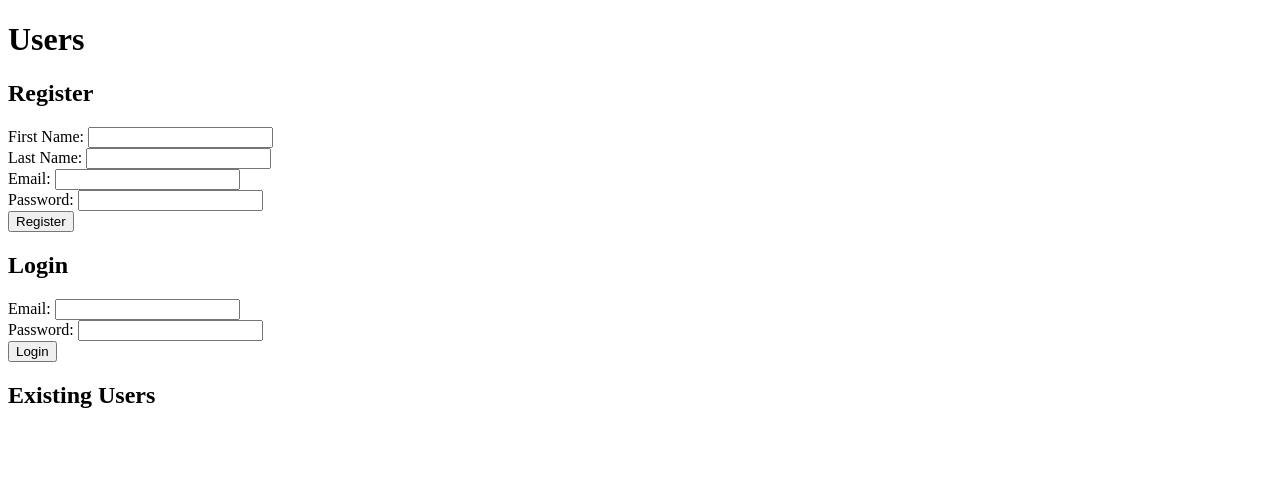
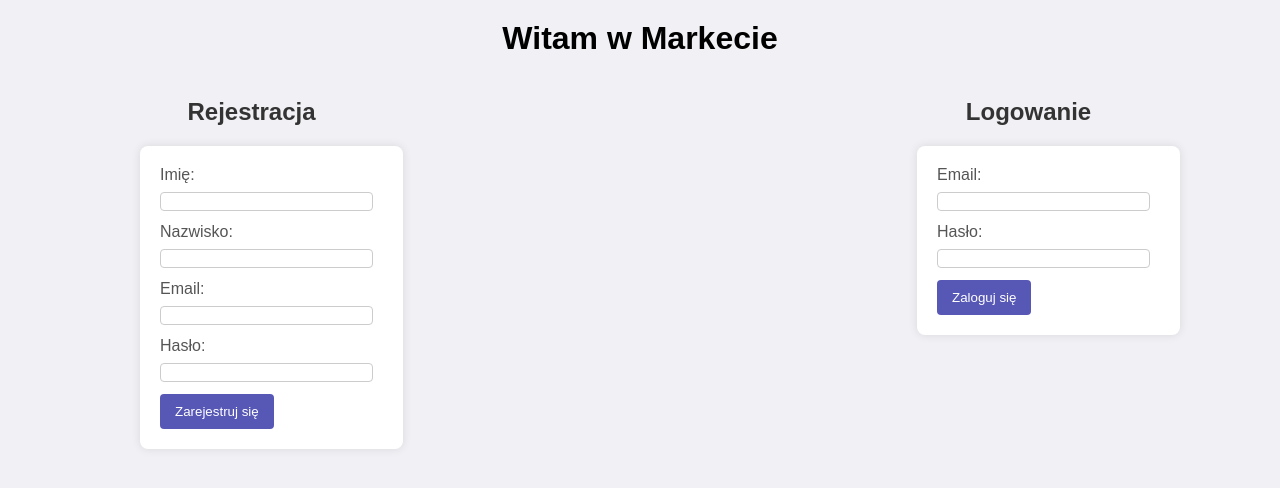
Before and after one commit to 6lavender66/LocalWebMarket, a Flask app: page / in a window 1280 px wide. Shown: the top 488 px of the page. Run offline with Flask 3, Linux system fonts and the light colour scheme; data that the repository does not hold is empty; some libraries are stand-ins or nearby versions.

Commit message:
Rozbudowa, dodanie stylu, naprawa błedów

```diff
--- a/app.py
+++ b/app.py
@@ -2,66 +2,206 @@ from flask import Flask, render_template, request, redirect, url_for, session
 from flask_pymongo import PyMongo
 import uuid
 from werkzeug.security import generate_password_hash, check_password_hash
+from datetime import datetime
 
 app = Flask(__name__)
-app.config["MONGO_URI"] = "mongodb://localhost:27017/LocalStockMarket"
-app.secret_key = 'supersecretkey'  # Sekret do sesji
+app.config["MONGO_URI"] = "mongodb+srv://Egzaminator:1234@cluster0.kxie8rk.mongodb.net/StockDB?retryWrites=true&w=majority"
+app.secret_key = 'supersecretkey'
 mongo = PyMongo(app)
+
+# sprawdzenie, czy połączenie z bazą danych zostało nawiązane
+if mongo.db is None:
+    print("Nie udało się nawiązać połączenia z MongoDB. Sprawdź URI połączenia.")
+else:
+    print("Połączenie z MongoDB nawiązane pomyślnie.")
 
 @app.route('/')
 def index():
-    users = mongo.db.users.find()
-    return render_template('index.html', users=users)
+    # wyświetla stronę główną z formularzami logowania i rejestracji
+    return render_template('index.html')
 
-@app.route('/add_user', methods=['POST'])
-def add_user():
+@app.route('/register', methods=['POST'])
+def register():
+    # pobiera dane z formularza rejestracyjnego
     first_name = request.form.get('first_name')
     last_name = request.form.get('last_name')
     email = request.form.get('email')
     password = request.form.get('password')
+
+    # sprawdza, czy wszystkie pola są wypełnione
     if first_name and last_name and email and password:
         user_id = str(uuid.uuid4())
-        hashed_password = generate_password_hash(password)  # Haszowanie hasła
+        hashed_password = generate_password_hash(password)
+
+        # dodaje nowego użytkownika do bazy danych
         mongo.db.users.insert_one({
             'id': user_id,
             'first_name': first_name,
             'last_name': last_name,
             'email': email,
-            'password': hashed_password  # Przechowywanie zahashowanego hasła
+            'password': hashed_password,
+            'funds': 10000.0,
+            'portfolio': []
         })
+
+    # przekierowuje na stronę główną po rejestracji
     return redirect(url_for('index'))
 
 @app.route('/login', methods=['POST'])
 def login():
+    # pobiera dane z formularza logowania
     email = request.form.get('email')
     password = request.form.get('password')
-    print(f"Login attempt with email: {email}, password: {password}")  # Printowanie danych logowania
+
+    # znajduje użytkownika w bazie danych na podstawie email
     user = mongo.db.users.find_one({'email': email})
-    if user:
-        print(f"Found user: {user}")  # Printowanie znalezionego użytkownika
-        if check_password_hash(user['password'], password):  # Porównywanie zahashowanego hasła
-            print("Password match")
-            session['user_id'] = user['id']
-            return redirect(url_for('your_account'))
-        else:
-            print("Password does not match")
-    else:
-        print("User not found")
+
+    # sprawdza poprawność hasła
+    if user and check_password_hash(user['password'], password):
+        session['user_id'] = user['id']
+        return redirect(url_for('account'))
+
+    # w przypadku błędu logowania, wyświetla komunikat błędu
+    return render_template('index.html', error="Złe hasło lub email")
+
+@app.route('/account')
+def account():
+    # sprawdza, czy użytkownik jest zalogowany
+    if 'user_id' in session:
+        user = mongo.db.users.find_one({'id': session['user_id']})
+        stocks = mongo.db.stocks.find()
+        return render_template('account.html', user=user, stocks=stocks)
+
+    # przekierowuje na stronę główną, jeśli użytkownik nie jest zalogowany
     return redirect(url_for('index'))
 
-@app.route('/your_account')
-def your_account():
+@app.route('/market')
+def market():
+    # sprawdza, czy użytkownik jest zalogowany
     if 'user_id' in session:
         user = mongo.db.users.find_one({'id': session['user_id']})
-        if user:
-            return render_template('your_account.html', user=user)
-        else:
-            return "User not found", 404
+        stocks = mongo.db.stocks.find()
+        return render_template('market.html', stocks=stocks, user=user)
+
+    # przekierowuje na stronę główną, jeśli użytkownik nie jest zalogowany
+    return redirect(url_for('index'))
+
+@app.route('/buy_stock', methods=['POST'])
+def buy_stock():
+    # sprawdza, czy użytkownik jest zalogowany
+    if 'user_id' in session:
+        stock_id = request.form.get('stock_id')
+        quantity = int(request.form.get('quantity'))
+
+        # znajduje akcje i użytkownika w bazie danych
+        stock = mongo.db.stocks.find_one({'id': stock_id})
+        user = mongo.db.users.find_one({'id': session['user_id']})
+
+        # oblicza łączną cenę zakupu
+        total_price = stock['price'] * quantity
+
+        # sprawdza, czy użytkownik ma wystarczające środki na zakup
+        if user['funds'] >= total_price:
+            # aktualizuje dane użytkownika i dodaje akcje do jego portfela
+            mongo.db.users.update_one(
+                {'id': session['user_id']},
+                {
+                    '$inc': {'funds': -total_price},
+                    '$push': {'portfolio': {'stock_id': stock_id, 'quantity': quantity}}
+                }
+            )
+
+            # rejestruje transakcję zakupu w bazie danych
+            mongo.db.transactions.insert_one({
+                'user_id': session['user_id'],
+                'stock_id': stock_id,
+                'quantity': quantity,
+                'price': stock['price'],
+                'type': 'buy',
+                'timestamp': datetime.utcnow()
+            })
+
+            # przekierowuje na stronę rynku
+            return redirect(url_for('market'))
+
+    # przekierowuje na stronę rynku, jeśli niepowodzenie
+    return redirect(url_for('market'))
+
+@app.route('/sell_stock', methods=['POST'])
+def sell_stock():
+    # sprawdza, czy użytkownik jest zalogowany
+    if 'user_id' in session:
+        stock_id = request.form.get('stock_id')
+        quantity = int(request.form.get('quantity'))
+
+        # znajduje użytkownika i sprawdza, czy posiada akcje w portfelu
+        user = mongo.db.users.find_one({'id': session['user_id']})
+        portfolio_item = next((item for item in user['portfolio'] if item['stock_id'] == stock_id), None)
+
+        # sprawdza, czy użytkownik ma wystarczającą ilość akcji do sprzedaży
+        if portfolio_item and portfolio_item['quantity'] >= quantity:
+            total_price = quantity * mongo.db.stocks.find_one({'id': stock_id})['price']
+
+            # aktualizuje dane użytkownika i usuwa akcje z jego portfela
+            mongo.db.users.update_one(
+                {'id': session['user_id']},
+                {
+                    '$inc': {'funds': total_price},
+                    '$pull': {'portfolio': {'stock_id': stock_id}},
+                }
+            )
+
+            # jeśli pozostało więcej akcji, dodaje je z powrotem do portfela
+            if portfolio_item['quantity'] > quantity:
+                mongo.db.users.update_one(
+                    {'id': session['user_id']},
+                    {
+                        '$push': {'portfolio': {'stock_id': stock_id, 'quantity': portfolio_item['quantity'] - quantity}}
+                    }
+                )
+
+            # rejestruje transakcję sprzedaży w bazie danych
+            mongo.db.transactions.insert_one({
+                'user_id': session['user_id'],
+                'stock_id': stock_id,
+                'quantity': quantity,
+                'price': mongo.db.stocks.find_one({'id': stock_id})['price'],
+                'type': 'sell',
+                'timestamp': datetime.utcnow()
+            })
+
+            # przekierowuje na stronę konta użytkownika
+            return redirect(url_for('account'))
+
+    # przekierowuje na stronę konta użytkownika, jeśli niepowodzenie
+    return redirect(url_for('account'))
+
+@app.route('/stock_info', methods=['GET'])
+def stock_info():
+    # sprawdza, czy użytkownik jest zalogowany
+    if 'user_id' in session:
+        user = mongo.db.users.find_one({'id': session['user_id']})
+        stock_id = request.args.get('stock_id')
+
+        # znajduje informacje o akcji w bazie danych
+        stock = mongo.db.stocks.find_one({'id': stock_id})
+
+        # jeśli akcja istnieje, renderuje stronę z informacjami
+        if stock:
+            return render_template('stock_info.html', stock=stock, user=user)
+
+        # zwraca błąd 404, jeśli akcja nie została znaleziona
+        return "Stock not found", 404
+
+    # przekierowuje na stronę główną, jeśli użytkownik nie jest zalogowany
     return redirect(url_for('index'))
 
 @app.route('/logout')
 def logout():
+    # usuwa dane sesji użytkownika
     session.pop('user_id', None)
+
+    # przekierowuje na stronę główną
     return redirect(url_for('index'))
 
 if __name__ == '__main__':
--- a/templates/index.html
+++ b/templates/index.html
@@ -1,49 +1,117 @@
 <!DOCTYPE html>
-<html lang="en">
+<html lang="pl">
 <head>
     <meta charset="UTF-8">
     <meta name="viewport" content="width=device-width, initial-scale=1.0">
-    <title>User Management</title>
+    <title>Logowanie i Rejestracja</title>
+    <style>
+        body {
+            font-family: Arial, sans-serif;
+            background-color: #f0f0f5; /* offwhite */
+            margin: 0;
+            padding: 0;
+        }
+
+        h1 {
+            text-align: center;
+            margin-top: 20px;
+            width: 100%;
+        }
+
+        h2 {
+            color: #333333;
+            text-align: center;
+        }
+
+        .form-container {
+            display: flex;
+            justify-content: space-between;
+            width: 80%;
+            max-width: 1000px;
+            margin: 20px auto;
+            padding: 0 20px;
+        }
+
+        form {
+            background: #fff;
+            padding: 20px;
+            border-radius: 8px;
+            box-shadow: 0 0 10px rgba(0, 0, 0, 0.1);
+            width: 100%;
+        }
+
+        label {
+            display: block;
+            margin-bottom: 8px;
+            color: #555;
+        }
+
+        input[type="text"],
+        input[type="email"],
+        input[type="password"],
+        input[type="number"],
+        select {
+            width: calc(100% - 16px);
+            margin-bottom: 12px;
+            border: 1px solid #ccc;
+            border-radius: 4px;
+        }
+
+        button {
+            padding: 10px 15px;
+            background-color: rgb(87, 87, 182);
+            color: white;
+            border: none;
+            border-radius: 4px;
+            cursor: pointer;
+        }
+
+        button:hover {
+            background-color: #e6e6fa;
+        }
+
+        .error {
+            color: red;
+            font-size: 14px;
+        }
+    </style>
 </head>
 <body>
-    <h1>Users</h1>
-
-    <!-- Registration Form -->
-    <h2>Register</h2>
-    <form method="POST" action="{{ url_for('add_user') }}">
-        <label for="first_name">First Name:</label>
-        <input type="text" id="first_name" name="first_name" autocomplete="given-name" required>
+    <h1>Witam w Markecie</h1>
+    <div class="form-container">
+        <div>
+            <h2>Rejestracja</h2>
+            <form method="POST" action="{{ url_for('register') }}">
+                <label for="first_name">Imię:</label>
+                <input type="text" id="first_name" name="first_name" required>
                 <br>
-        <label for="last_name">Last Name:</label>
-        <input type="text" id="last_name" name="last_name" autocomplete="family-name" required>
+                <label for="last_name">Nazwisko:</label>
+                <input type="text" id="last_name" name="last_name" required>
                 <br>
                 <label for="email">Email:</label>
-        <input type="email" id="email" name="email" autocomplete="email" required>
+                <input type="email" id="email" name="email" required>
                 <br>
-        <label for="password">Password:</label>
-        <input type="password" id="password" name="password" autocomplete="new-password" required>
+                <label for="password">Hasło:</label>
+                <input type="password" id="password" name="password" required>
                 <br>
-        <button type="submit">Register</button>
+                <button type="submit">Zarejestruj się</button>
             </form>
-
-    <!-- Login Form -->
-    <h2>Login</h2>
+        </div>
+        <div>
+            <h2>Logowanie</h2>
             <form method="POST" action="{{ url_for('login') }}">
-        <label for="email">Email:</label>
-        <input type="email" id="login_email" name="email" autocomplete="email" required>
+                <label for="login_email">Email:</label>
+                <input type="email" id="login_email" name="email" required>
                 <br>
-        <label for="password">Password:</label>
-        <input type="password" id="login_password" name="password" autocomplete="current-password" required>
+                <label for="login_password">Hasło:</label>
+                <input type="password" id="login_password" name="password" required>
                 <br>
-        <button type="submit">Login</button>
+                {% if error %}
+                    <p class="error">{{ error }}</p>
+                {% endif %}
+                <button type="submit">Zaloguj się</button>
             </form>
-
-    <!-- Existing Users -->
-    <h2>Existing Users</h2>
-    <ul>
-        {% for user in users %}
-            <li>{{ user.id }}: {{ user.first_name }} {{ user.last_name }} - {{ user.email }}</li>
-        {% endfor %}
-    </ul>
+        </div>
+    </div>
 </body>
 </html>
```
Also changed, not shown: static/style.css (added, +153 -0 lines), templates/account.html (added, +59 -0 lines), templates/base.html (added, +48 -0 lines), templates/market.html (added, +36 -0 lines), templates/stock_info.html (added, +25 -0 lines), templates/your_account.html (deleted, +0 -14 lines). Lines whose indentation alone changed are shown as unchanged.
